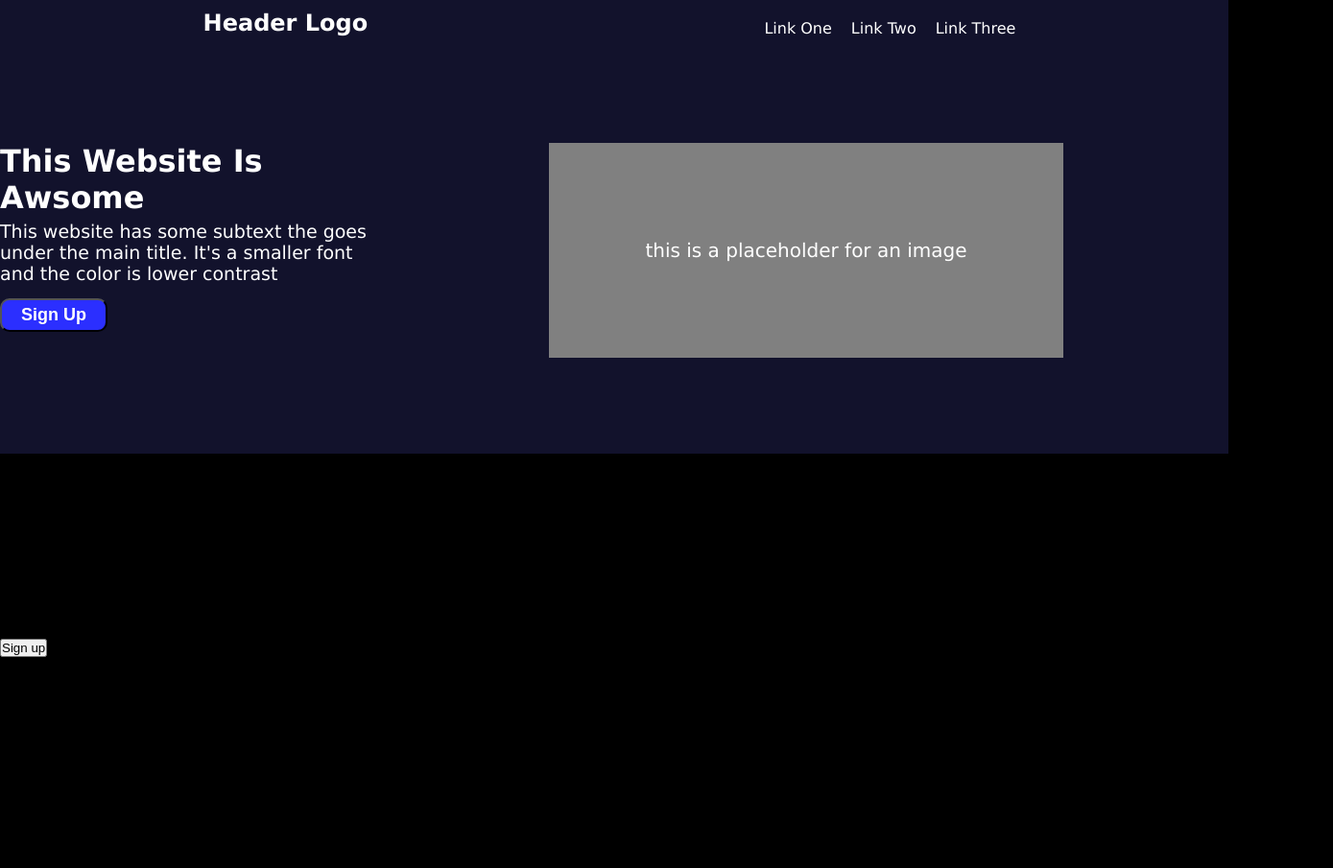
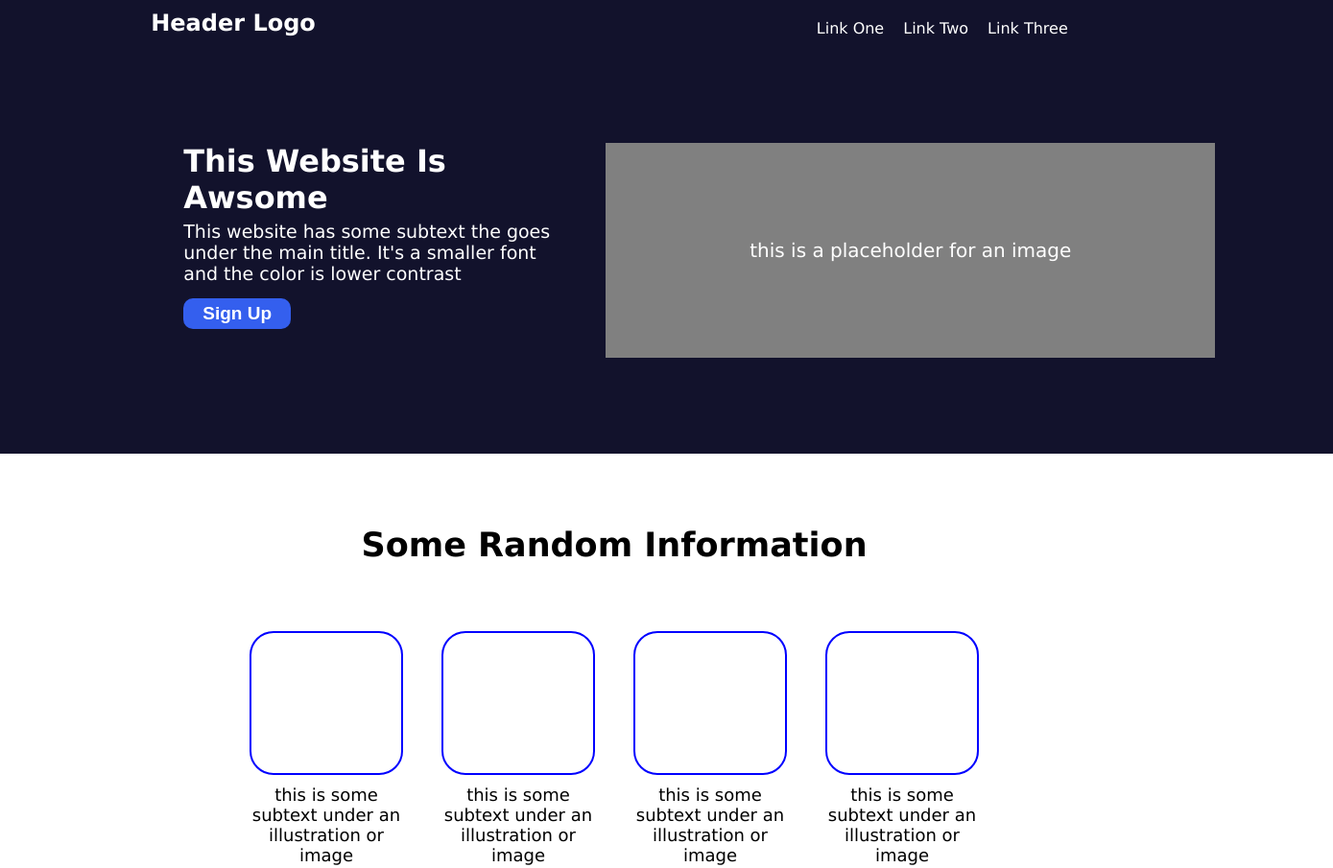
Before and after one commit to Cantsay2005/Landing-Page, a plain HTML site: page index.html in a window 1280 px wide. Shown: the top 905 px of the page at 96% size, 1389 px wide, since content can reach past the window. Before the commit the page ends 800 px from the top, so only its background shows below. Drawn offline with Linux system fonts and the light colour scheme.

Commit message:
this is the first ruff draft

```diff
--- a/index.html
+++ b/index.html
@@ -2,6 +2,7 @@
 <html lang="en">
     <head>
         <link rel="stylesheet" href="styles.css">
+        <title>First Porject Page For The Odin Project</title>
     </head>
     <body>
         <div class="header">
@@ -26,34 +27,47 @@
                     </div>
             </div>
         </div>
-        </div>
         <div class="body">
             <h3>Some Random Information</h3>
             <div class="boxes">
                 <div class="box-info">
+                    <div class="subtext-img">
                       <div class="box">
                       </div>
                       <p>this is some subtext under an illustration or image</p>
+                    </div>
+                    <div class="subtext-img">
                       <div class="box">
                       </div>
                       <p>this is some subtext under an illustration or image</p>
+                    </div>
+                    <div class="subtext-img">
                       <div class="box">
                       </div>
                       <p>this is some subtext under an illustration or image</p>
+                    </div>
+                    <div class="subtext-img">
                       <div class="box">
                       </div>
                       <p>this is some subtext under an illustration or image</p>
                     </div>
                 </div>
             </div>
+        </div>
         <div class="quote">
-            <p>this is ann inspiring quote, or testimonial from a customer. Maybe it's just filling up space, or maybe people will actually read it. Who knows? All i know is that it looks nice</p>
+            <p>This is ann inspiring quote, or testimonial from a customer. Maybe it's just filling up space, or maybe people will actually read it. Who knows? All i know is that it looks nice</p>
             <p>-Thor, God of Thunder</p>
         </div>
         <div class="sign-up">
+            <div class="center">
+                <div>
                <p>Call to action! It's Time</p>
-            <p>sign up for out product by clicking that button right over there!</p>
+               <p>Sign up for out product by clicking that button right over there!</p>
+                </div>
+                <div>
                <button class="button-two">Sign up</button>
+            </div>
+            </div>
         </div>
         <div class="footer">
             <p>Copyright @ the Odin Project 2021</p>
--- a/styles.css
+++ b/styles.css
@@ -9,7 +9,7 @@ body {
     max-width: 1800px;
     justify-self: center;
     font-family: Verdana, Geneva, Tahoma, sans-serif;
-    background-color: black;
+    background-color: rgb(22, 22, 22);
 }
 
 .top {
@@ -31,8 +31,7 @@ li {
 
 .header-info {
     display: flex;
-    justify-content: center;
-    margin: 100px auto;
+    margin: 100px 300px;
 }
 
 .header {
@@ -45,7 +44,7 @@ li {
 
 .left p {
     font-size: 19px;
-    max-width: 400px;
+    width: 400px;
     margin: 5px auto;
     }
 
@@ -58,21 +57,108 @@ h1 {
     max-width: 300px;
 }
 
+.button-one, .button-two {
+    padding: 5px 20px;
+    font-size: 19px;
+    font-weight: bold;
+    background-color: rgb(52, 95, 238);
+    border-radius: 10px;
+    margin: auto 100px;
+    color: rgb(255, 255, 255);
+}
+
 .button-one {
-    padding: 5px 20px;
-    font-size: 18px;
-    font-weight: bold;
-    background-color: rgb(43, 47, 255);
-    color: rgb(255, 255, 255);
-    border-radius: 10px;
     margin: 10px;
     margin-left: 0;
+    border: 0;
 }
 
 .img {
     align-self: center;
     background-color: rgb(128, 128, 128);
+    margin: auto 40px;
+    padding: 100px 150px;
+    font-size: 20px;
+    flex-shrink: 0;
+}
+
+.body {
+    background-color: rgb(255, 255, 255);
+    text-align: center;
+    padding: 75px;
+}
+
+.box-info {
+    display: flex;
+    justify-content: center;
+}
+
+.subtext-img {
+    max-width: 160px;
+    margin: 20px;
+    font-size: 18px;
+}
+
+h3 {
+    margin-bottom: 50px;
+    font-size: 35px;
+}
+
+.box {
+    border: solid 2px rgb(0, 0, 255);
+    height: 150px;
+    border-radius: 25px;
+    margin-bottom: 10px;
+}
+
+.quote {
+    background-color: rgb(224, 222, 222);
+    font-size: 40px;
+    padding: 85px;
+    justify-items: center;
+}
+ .quote p {
+    max-width: 915px;
+ }
+
+ .quote p:nth-last-of-type(1) {
+    font-weight: bold;
+    margin-top: 25px;
+    font-size: 30px;
+    padding-left: 500px;
+ }
+
+ .footer {
+    background-color: rgb(22, 22, 63);
+    color: rgb(255, 255, 255);
+ }
+
+ .sign-up {
+    background-color: rgb(255, 255, 255);
     padding: 100px;
-    margin: auto;
-    font-size: 20px;
-}
+    display: flex;
+    justify-content: center;
+    align-items: center;
+ }
+
+ .center {
+        background-color: rgb(52, 95, 238);
+        padding: 50px;
+        border: 0;
+        display: flex;
+        color: rgb(255, 255, 255);
+        border-radius: 10px;
+ }
+
+ .button-two {
+    border: solid 2px rgb(255, 255, 255);
+ }
+
+ .center p:nth-of-type(1) {
+    font-weight: bold;
+ }
+
+ .footer {
+    padding: 40px;
+    justify-items: center;
+ }
```
Lines whose indentation alone changed are shown as unchanged.
